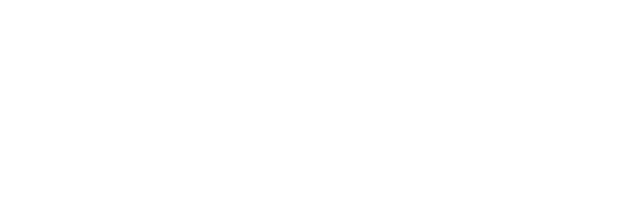
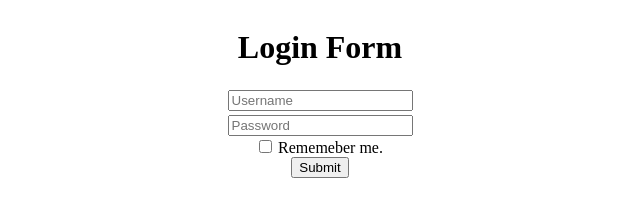
Before and after one commit to acciojob/remember-me-login-form-sangitaawaghad, a website: page main.html in a window 1280 px wide. Shown: the whole page, without its empty margins (320-960 px from the left). Drawn offline with Linux system fonts and the light colour scheme.

Commit message:
created a submission

```diff
--- a/main.html
+++ b/main.html
@@ -8,6 +8,22 @@
 
 <body>
 	<!-- the entire body must be written by student -->
+	<div class="container" id="container">
+		<form onSubmit="onSubmit(event)">
+		<h1>Login Form</h1>
+		<input type="text"
+			id="username"
+			placeholder="Username"/>
+		<input type="password"
+			id="password"
+			placeholder="Password"/>
+			<div>
+				<Input type="checkbox" id="checkbox" name="checkbox" value=true>
+				<label for="checkbox">Rememeber me.</label>
+			</div>
+		<button type="submit" id="submit" value="submit">Submit</button>
+		</form>
+	</div>
     <script type="text/javascript" src="./script.js">
 </script>
 
--- a/script.js
+++ b/script.js
@@ -1 +1,54 @@
 //your JS code here. If required.
+let containerDiv = document.getElementById("container");
+function showExistingUserButton() {
+	if (
+		localStorage.getItem("username") &&
+		localStorage.getItem("password") &&
+		!document.getElementById("existing")
+	) {
+		let existingBtn = document.createElement("button");
+		existingBtn.id = "existing";
+		existingBtn.textContent = "Login as existing user";
+
+		existingBtn.addEventListener("click", () => {
+			let storedUser = localStorage.getItem("username");
+			alert(`Logged in as ${storedUser}`);
+		});
+
+		containerDiv.append(existingBtn);
+	}
+}
+
+// ✅ Run on page load
+// showExistingUserButton();
+function onSubmit(e){
+	e.preventDefault();
+
+	let un = e.target.username.value;
+	let pw = e.target.password.value;
+	let isChecked = e.target.checkbox.checked;
+
+	// ✅ Always show login alert
+	alert(`Logged in as ${un}`);
+
+	if (isChecked) {
+		// ✅ Save credentials
+		localStorage.setItem("username", un);
+		localStorage.setItem("password", pw);
+
+		// ✅ Show existing user button
+		showExistingUserButton();
+	} else {
+		// ✅ Remove credentials
+		localStorage.removeItem("username");
+		localStorage.removeItem("password");
+
+		// ✅ Remove existing button if present
+		let btn = document.getElementById("existing");
+		if (btn) btn.remove();
+	}
+
+	// ✅ Clear inputs
+	e.target.username.value = "";
+	e.target.password.value = "";
+}
--- a/styles.css
+++ b/styles.css
@@ -1 +1,13 @@
 /*  your css code here. If applicable */
+.container{
+	display:"flex";
+}
+form{
+	display:flex;
+	flex-direction:column;
+	justify-items:center;
+	align-items:center;
+}
+input{
+	margin: 2px;
+}
```
